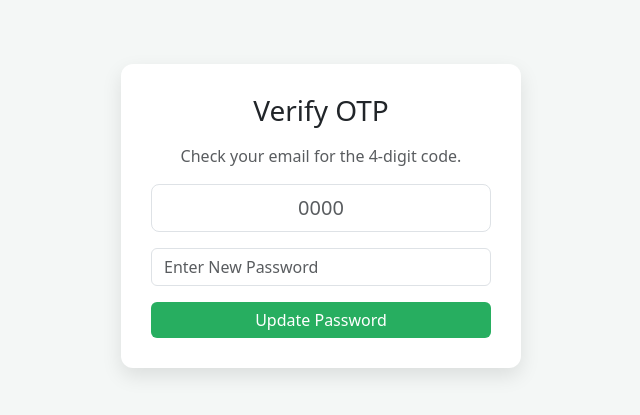
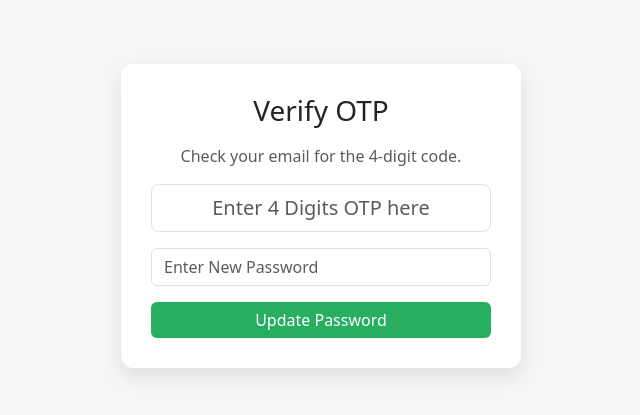
Before and after one commit to Shashankl11/smart-inventory-system, a Flask app: template templates/verify_otp.html in a window 1280 px wide. Shown: the part 184-599 px from the top of the page, without its empty margins (319-959 px from the left). Run offline with Flask 3, Linux system fonts and the light colour scheme; the template is opened without the code that fills it, so the values that code supplies are empty.

Commit message:
Update verify_otp.html

```diff
--- a/templates/verify_otp.html
+++ b/templates/verify_otp.html
@@ -19,7 +19,7 @@
             <input type="hidden" name="username" value="{{ username }}">
 
             <div class="mb-3">
-                <input type="text" name="otp" class="form-control form-control-lg text-center" placeholder="0000" required maxlength="4" patter="\d{4}" title="Please Enter Exactly 4 Digits">
+                <input type="text" name="otp" class="form-control form-control-lg text-center" placeholder="Enter 4 Digits OTP here" required maxlength="4" patter="\d{4}" title="Please Enter Exactly 4 Digits">
             </div>
 
             <div class="mb-3">
```
